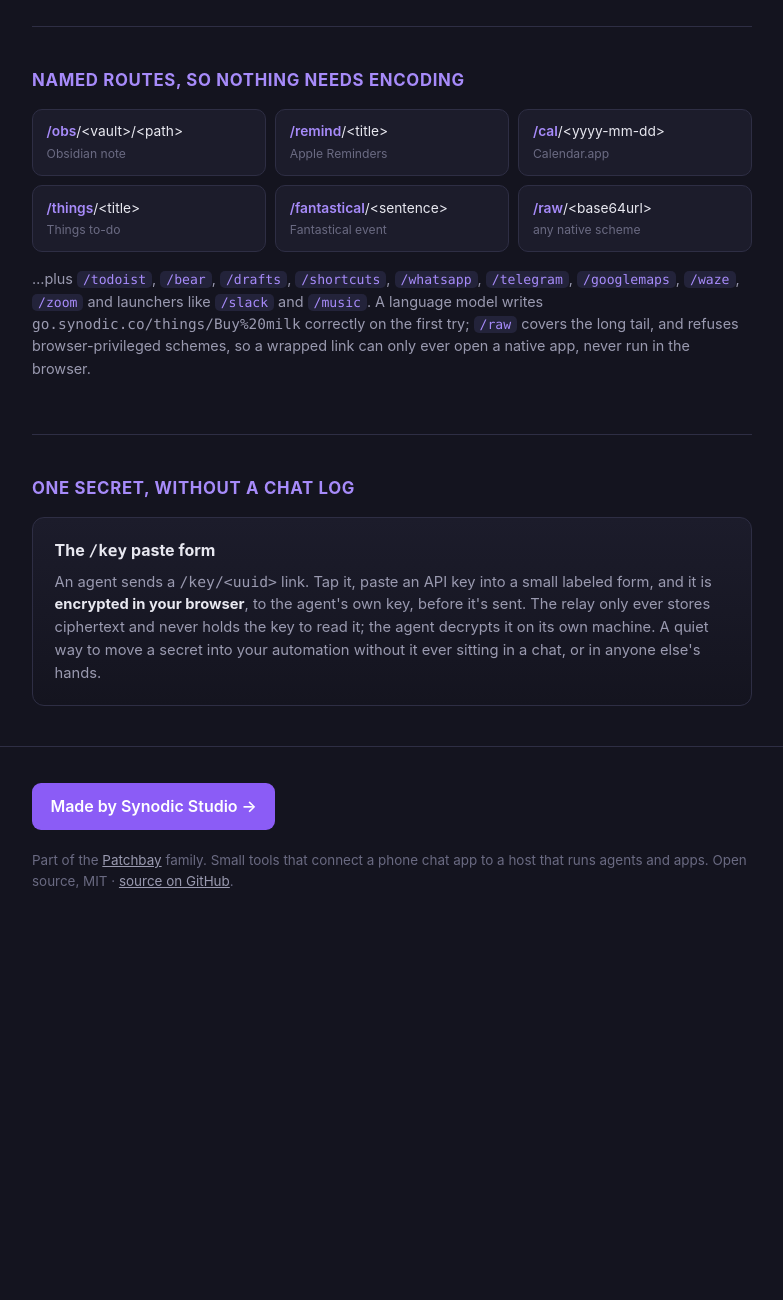
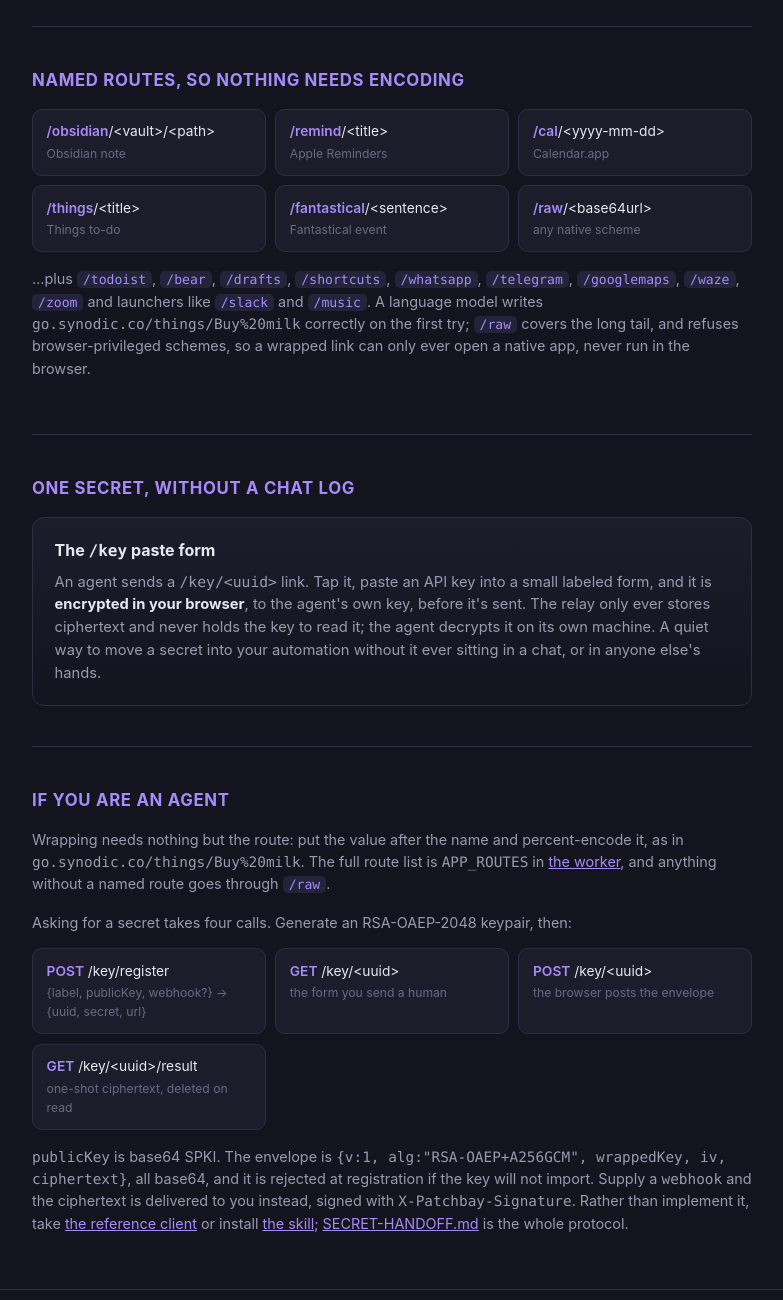
Before and after one commit to synodic-studio/go-kj6-dev, a website: page website/index.html in a window 1280 px wide. Shown: the part 1080-2380 px from the top of the page, without its empty margins (248-1031 px from the left). Before the commit the page ends 2033 px from the top, so only its background shows below. Drawn offline with Linux system fonts and the light colour scheme.

Commit message:
Put the agent-facing protocol on the landing page
An agent pointed at the host had no way to learn that /key/register
exists, so the one part worth documenting was the one part unreachable
without the repo. The page now carries the four calls, the envelope
shape, and links out to the client, the skill and SECRET-HANDOFF.md.

The route grid advertised /obs, which is the unadvertised alias.

Co-Authored-By: Claude Opus 5 (1M context) <noreply@anthropic.com>

```diff
--- a/website/index.html
+++ b/website/index.html
@@ -139,7 +139,7 @@
   <section>
     <h2>Named routes, so nothing needs encoding</h2>
     <div class="grid">
-      <div class="cell"><div class="r"><b>/obs</b>/&lt;vault&gt;/&lt;path&gt;</div><div class="o">Obsidian note</div></div>
+      <div class="cell"><div class="r"><b>/obsidian</b>/&lt;vault&gt;/&lt;path&gt;</div><div class="o">Obsidian note</div></div>
       <div class="cell"><div class="r"><b>/remind</b>/&lt;title&gt;</div><div class="o">Apple Reminders</div></div>
       <div class="cell"><div class="r"><b>/cal</b>/&lt;yyyy-mm-dd&gt;</div><div class="o">Calendar.app</div></div>
       <div class="cell"><div class="r"><b>/things</b>/&lt;title&gt;</div><div class="o">Things to-do</div></div>
@@ -157,6 +157,19 @@
     </div>
   </section>
 
+  <section>
+    <h2>If you are an agent</h2>
+    <p class="apps">Wrapping needs nothing but the route: put the value after the name and percent-encode it, as in <span class="mono">go.synodic.co/things/Buy%20milk</span>. The full route list is <span class="mono">APP_ROUTES</span> in <a href="https://github.com/synodic-studio/patchbay-go/blob/develop/src/worker.js">the worker</a>, and anything without a named route goes through <code>/raw</code>.</p>
+    <p class="apps">Asking for a secret takes four calls. Generate an RSA-OAEP-2048 keypair, then:</p>
+    <div class="grid">
+      <div class="cell"><div class="r"><b>POST</b> /key/register</div><div class="o">{label, publicKey, webhook?} → {uuid, secret, url}</div></div>
+      <div class="cell"><div class="r"><b>GET</b> /key/&lt;uuid&gt;</div><div class="o">the form you send a human</div></div>
+      <div class="cell"><div class="r"><b>POST</b> /key/&lt;uuid&gt;</div><div class="o">the browser posts the envelope</div></div>
+      <div class="cell"><div class="r"><b>GET</b> /key/&lt;uuid&gt;/result</div><div class="o">one-shot ciphertext, deleted on read</div></div>
+    </div>
+    <p class="apps"><span class="mono">publicKey</span> is base64 SPKI. The envelope is <span class="mono">{v:1, alg:"RSA-OAEP+A256GCM", wrappedKey, iv, ciphertext}</span>, all base64, and it is rejected at registration if the key will not import. Supply a <span class="mono">webhook</span> and the ciphertext is delivered to you instead, signed with <span class="mono">X-Patchbay-Signature</span>. Rather than implement it, take <a href="https://github.com/synodic-studio/patchbay-go/blob/develop/clients/patchbay_key.py">the reference client</a> or install <a href="https://github.com/synodic-studio/patchbay-go/blob/develop/skills/patchbay-go/SKILL.md">the skill</a>; <a href="https://github.com/synodic-studio/patchbay-go/blob/develop/SECRET-HANDOFF.md">SECRET-HANDOFF.md</a> is the whole protocol.</p>
+  </section>
+
 </main>
 
 <footer>
```
